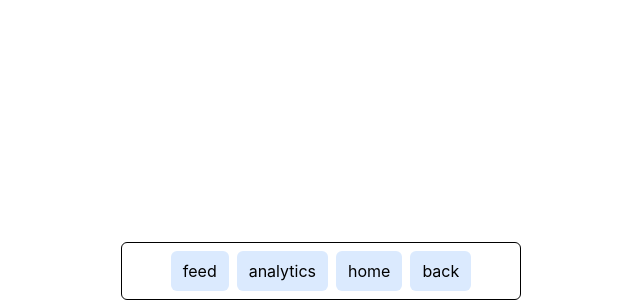
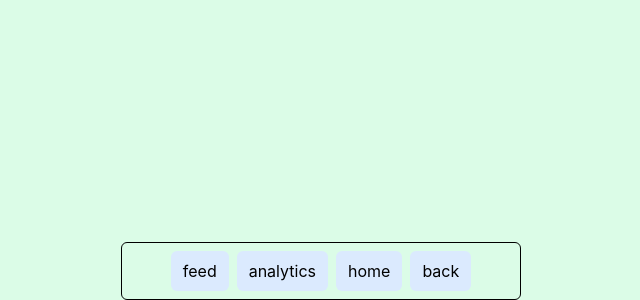
Before and after one commit to Ein-shen/Pikol, a React (Vite) app in the folder frontend/: page /dashboard in a window 1280 px wide. Shown: the part 500-800 px from the top of the page, without its empty margins (319-959 px from the left). Built offline with nearby package versions, Linux system fonts and the light colour scheme.

Commit message:
added changes in the dashboard the import bottom_bar

```diff
--- a/frontend/src/user/Dashboard.jsx
+++ b/frontend/src/user/Dashboard.jsx
@@ -4,7 +4,7 @@ import { Bottom_bar } from './Bottom_bar'
 
 export const Dashboard = () => {
   return (
-    <div>
+    <div className='bg-green-100 h-screen'>
       <Outlet />
       <Bottom_bar/>
     </div>
```
